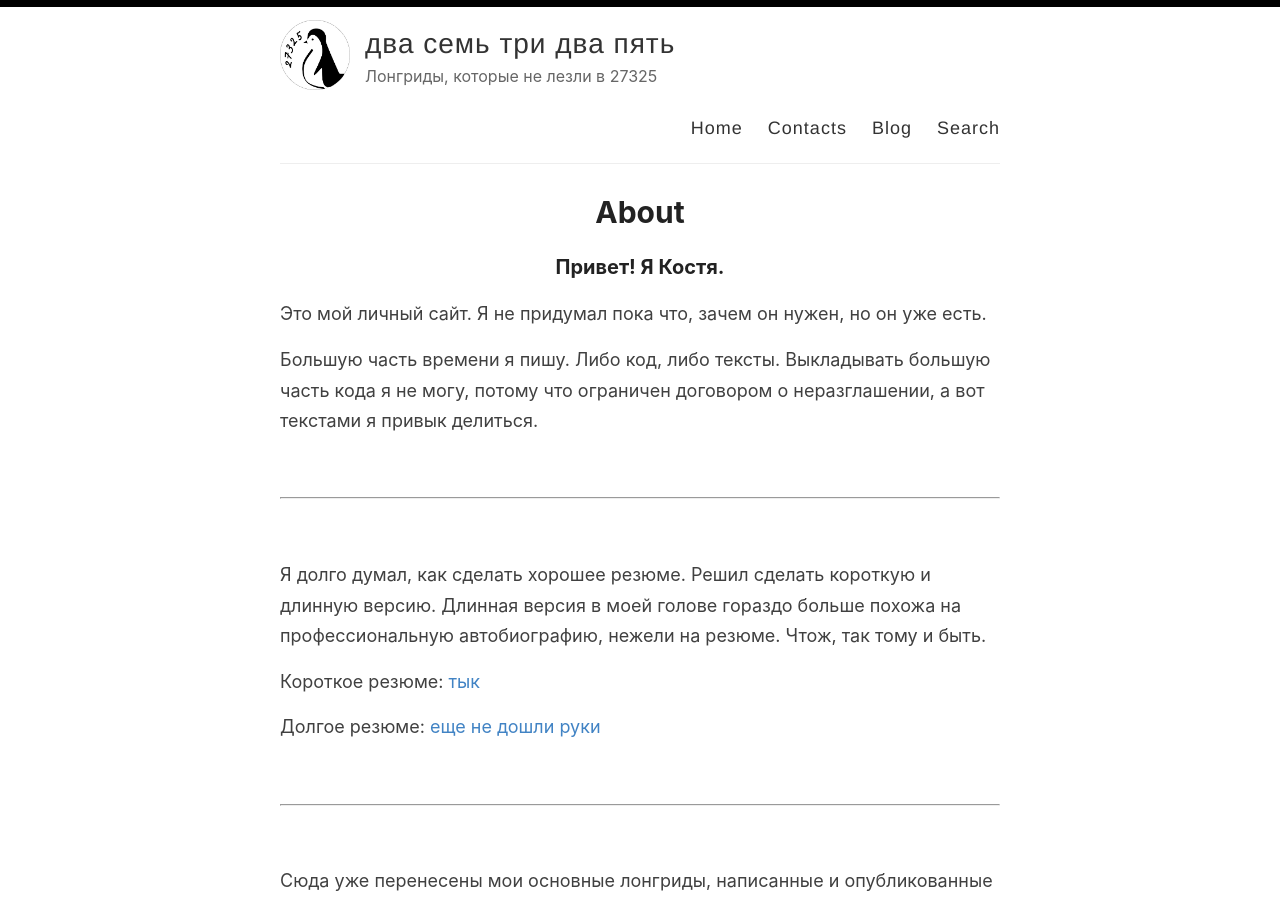
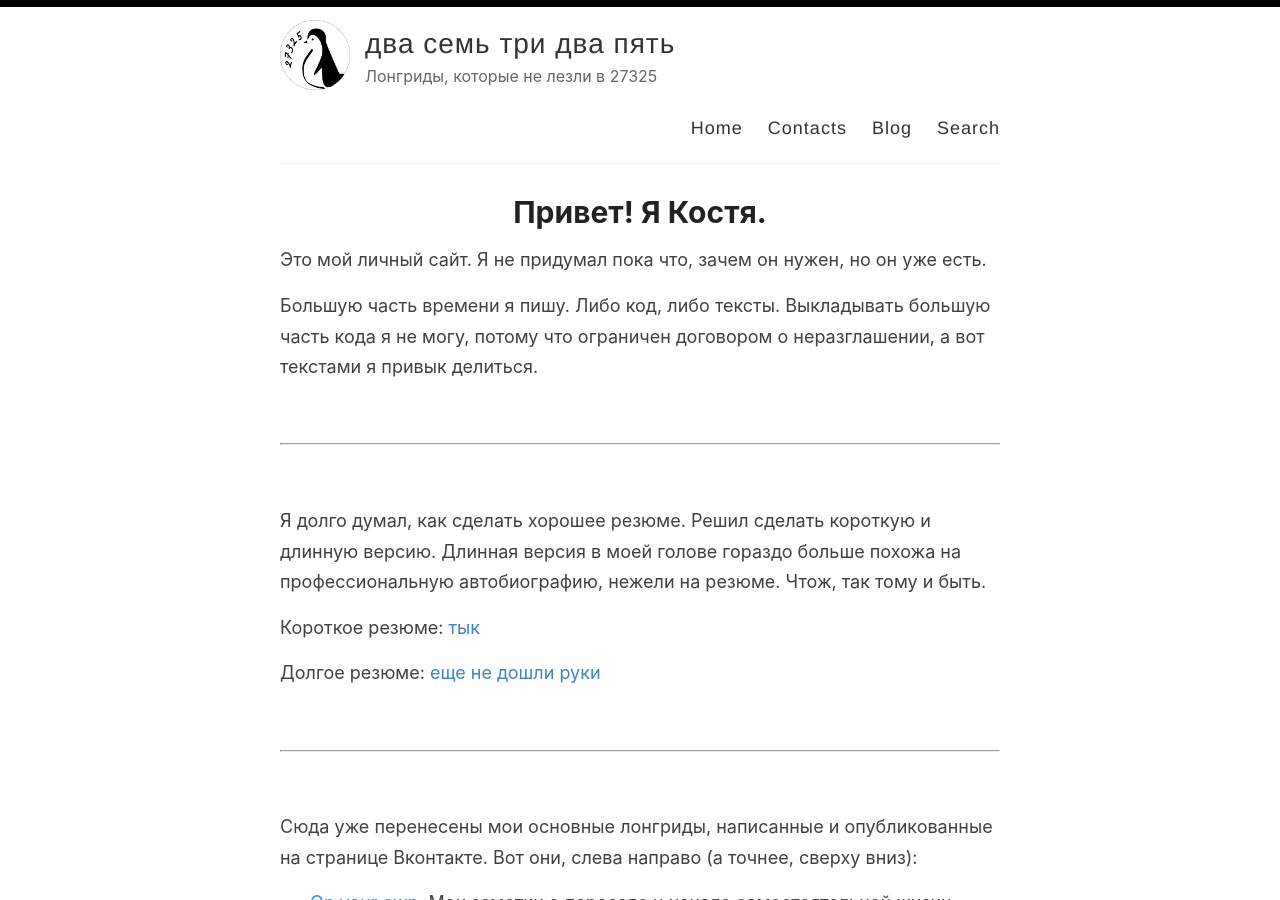
Before and after one commit to KiK0S/kik0s.github.io, a Jekyll site: the page built from index.md, in a window 1280 px wide and 900 px high. Built offline with Jekyll 4.4.1, drawn with Linux system fonts in a browser that asks for light colours.

Commit message:
fix routing to root

```diff
--- a/index.md
+++ b/index.md
@@ -1,10 +1,8 @@
 ---
 layout: page
-title: About
-permalink: /about/
+title: Привет! Я Костя.
+permalink: /
 ---
-
-### Привет! Я Костя.
 
 Это мой личный сайт. Я не придумал пока что, зачем он нужен, но он уже есть.
 
```
